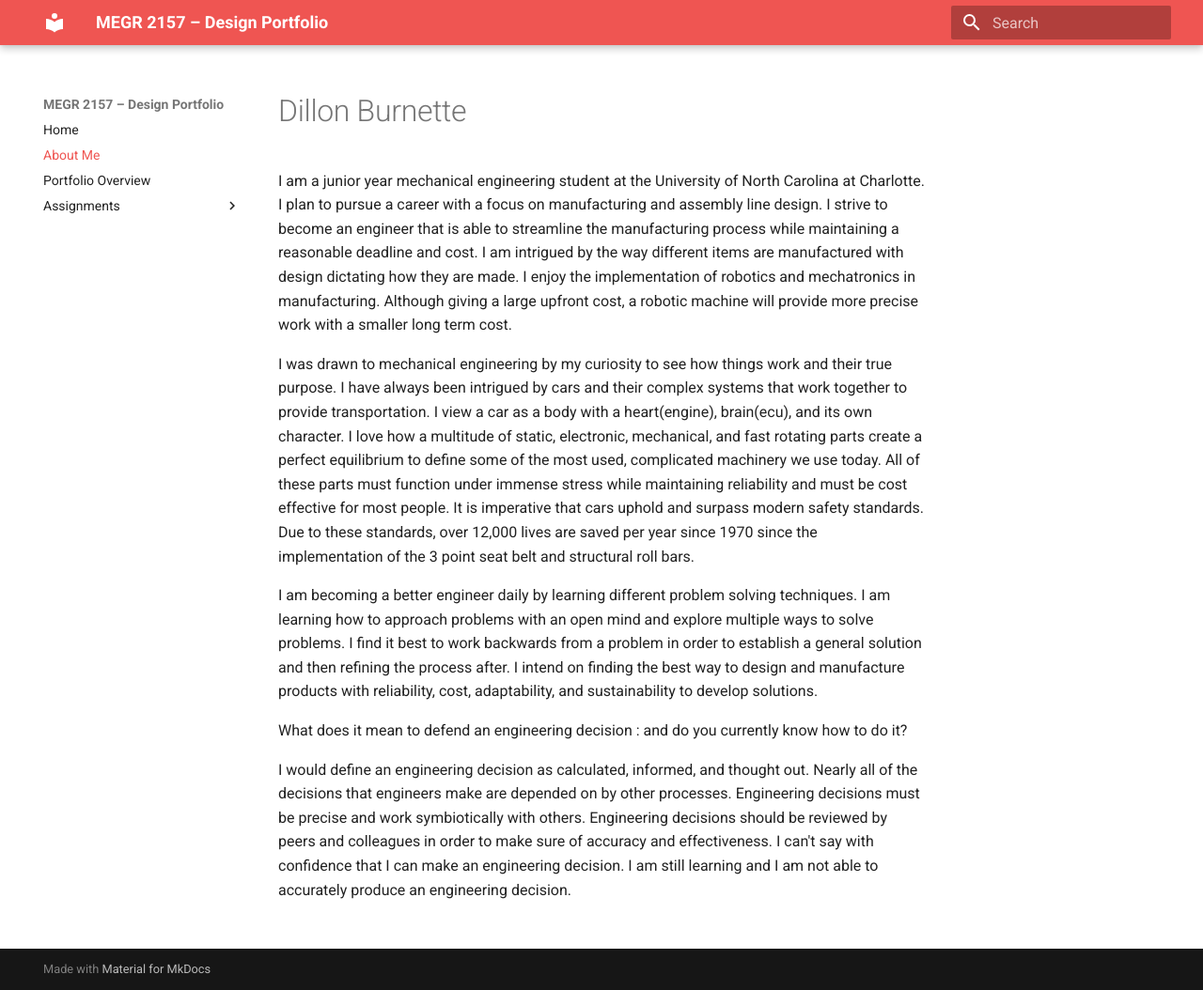
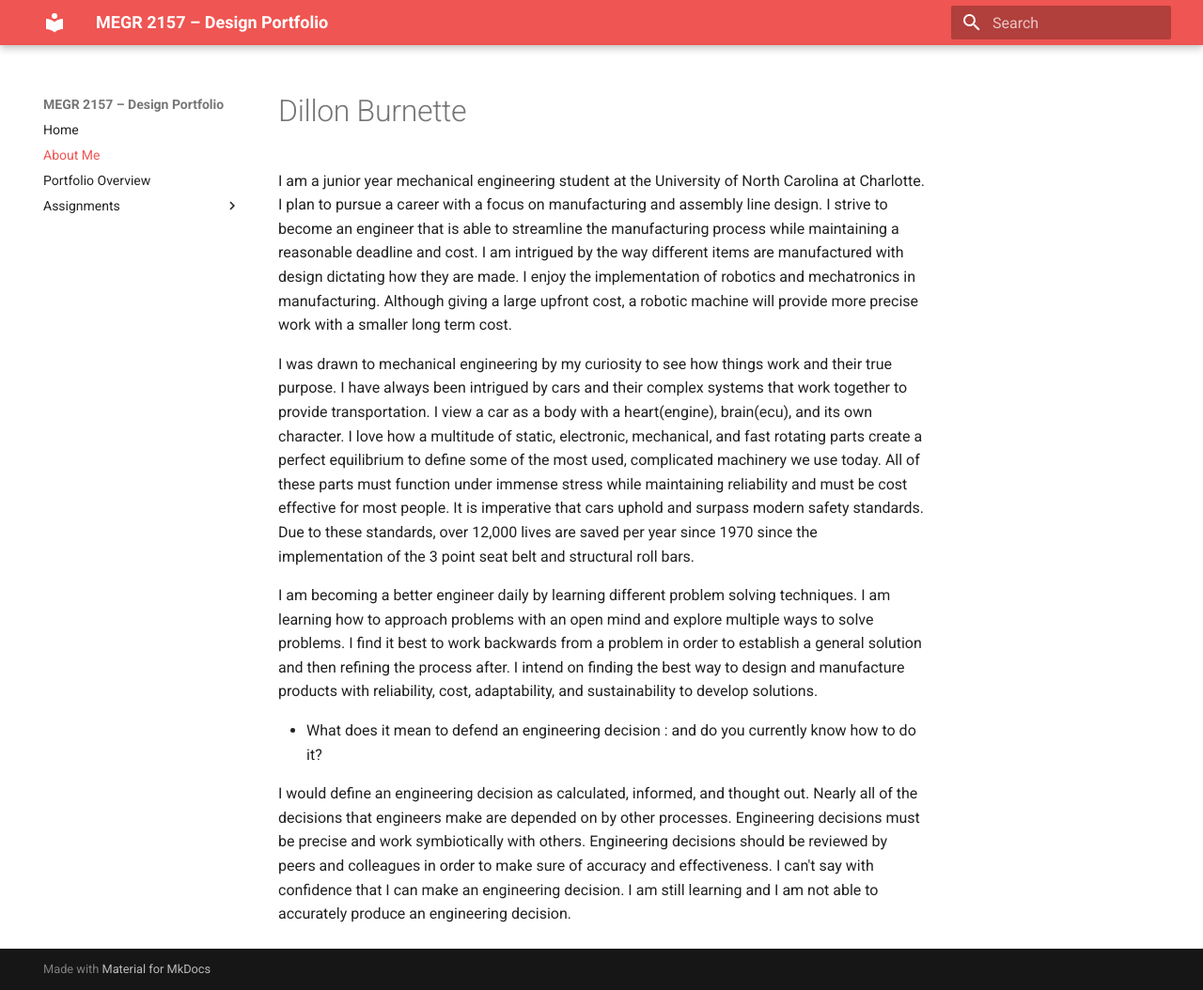
Before and after one commit to DillonB042106/megr2157-portfolio, an MkDocs documentation site: the page built from docs/aboutme/index.md, in a window 1280 px wide and 1054 px high. Shown: the whole window at 94% size. Built offline with MkDocs 1.6.1 and Material for MkDocs 9.7.7, drawn with Linux system fonts in a browser that asks for light colours.

```diff
--- a/docs/aboutme/index.md
+++ b/docs/aboutme/index.md
@@ -6,6 +6,6 @@ I am a junior year mechanical engineering student at the University of North Car
 
 I am becoming a better engineer daily by learning different problem solving techniques. I am learning how to approach problems with an open mind and explore multiple ways to solve problems. I find it best to work backwards from a problem in order to establish a general solution and then refining the process after. I intend on finding the best way to design and manufacture products with reliability, cost, adaptability, and sustainability to develop solutions.
 
-What does it mean to defend an engineering decision : and do you currently know how to do it?
+* What does it mean to defend an engineering decision : and do you currently know how to do it?
 
 I would define an engineering decision as calculated, informed, and thought out. Nearly all of the decisions that engineers make are depended on by other processes. Engineering decisions must be precise and work symbiotically with others. Engineering decisions should be reviewed by peers and colleagues in order to make sure of accuracy and effectiveness. I can't say with confidence that I can make an engineering decision. I am still learning and I am not able to accurately produce an engineering decision.
```
